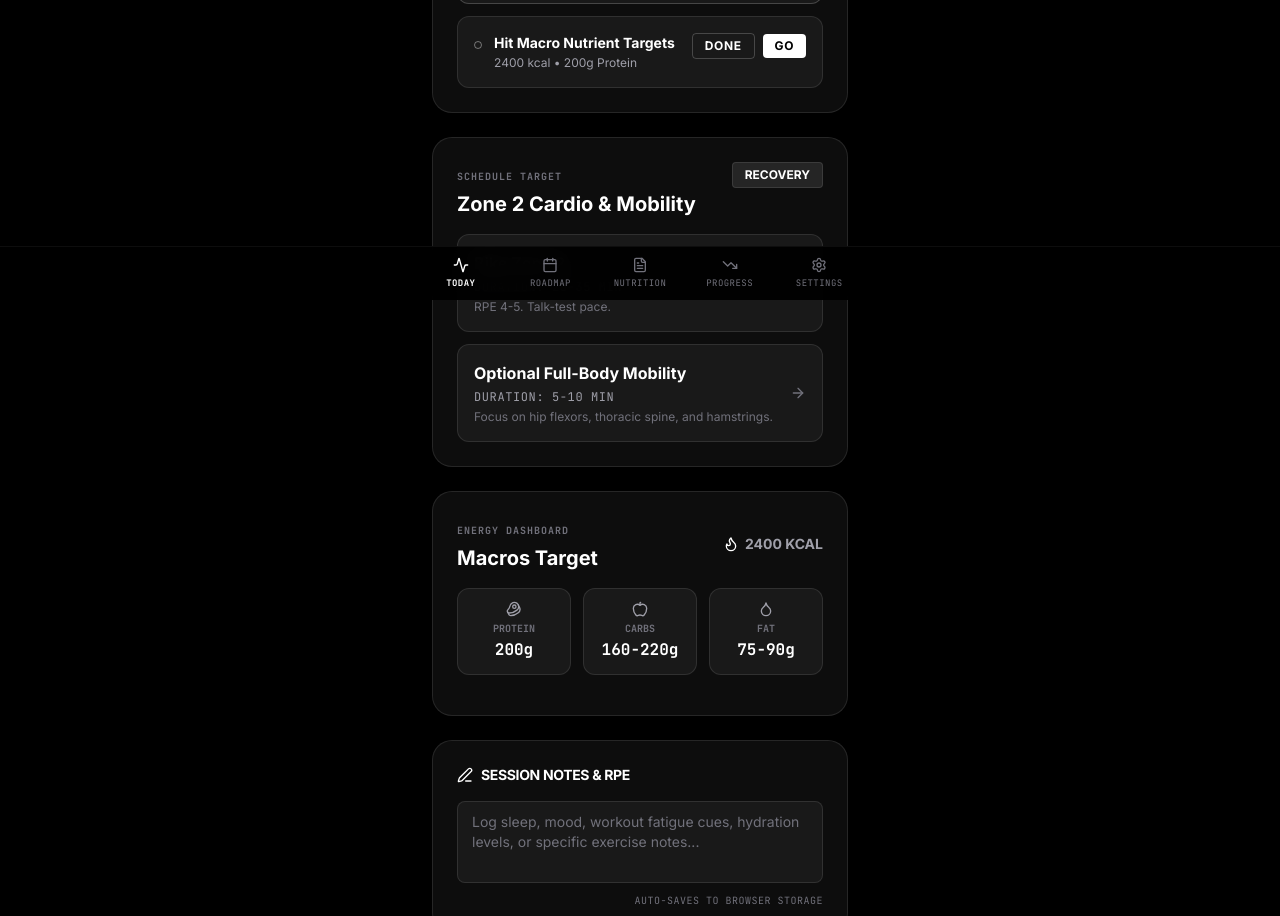
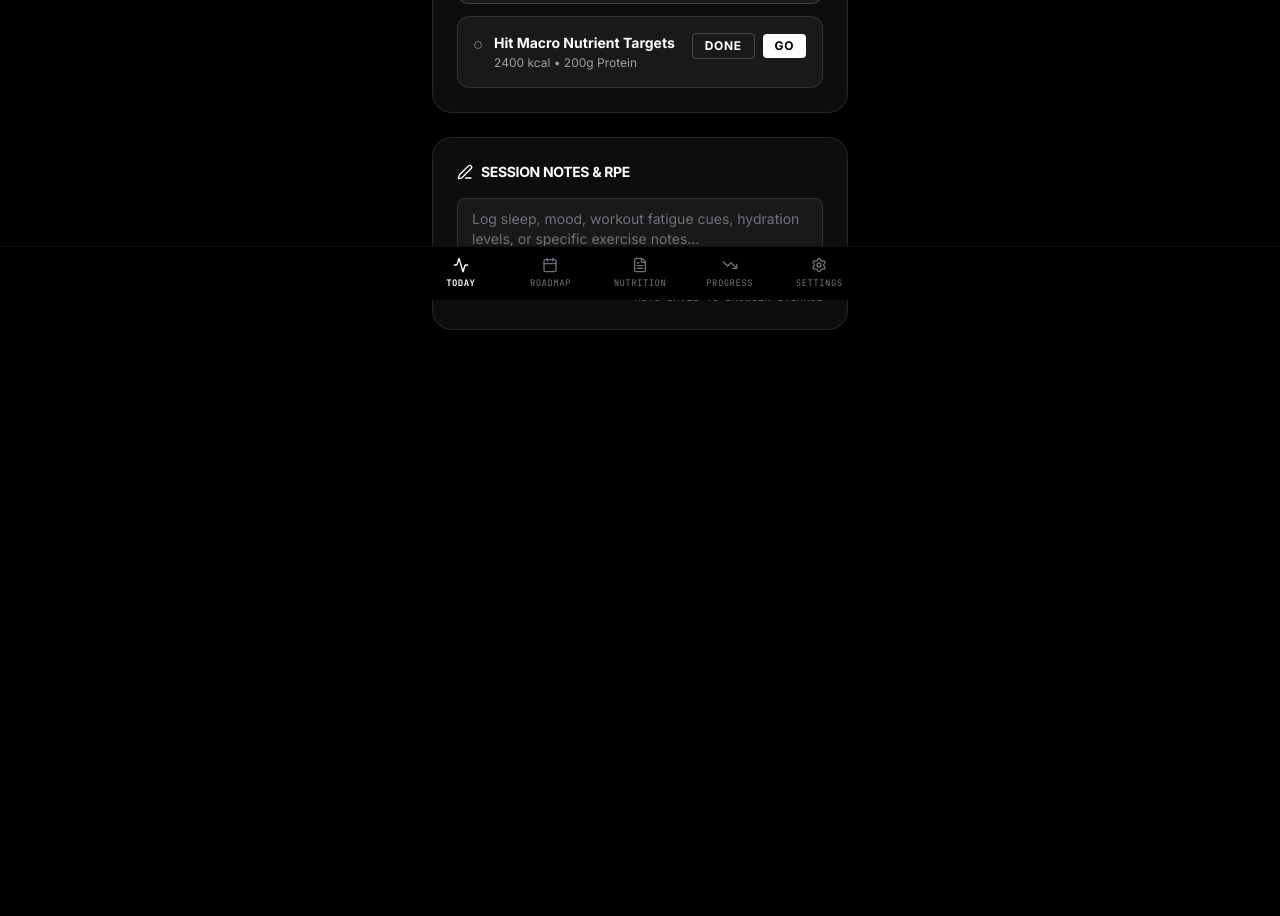
Before and after one commit to tunde7wire-dotcom/LEAN-STRONG-12-WEEK, a React (Vite) app: page / in a window 1280 px wide. Shown: the part 500-1416 px from the top of the page. After the commit the page ends 1006 px from the top, so only its background shows below. Built offline with nearby package versions, Linux system fonts and the light colour scheme.

Commit message:
refactor(ui): remove redundant workout summary card
Clean up TodayTab layout by removing the duplicate daily workout summary card to prevent UI clutter and simplify the active session interface.

```diff
--- a/src/components/TodayTab.tsx
+++ b/src/components/TodayTab.tsx
@@ -298,112 +298,6 @@ export default function TodayTab({
 
       </div>
 
-      {/* Daily Workout Summary Card - styled with apple-card */}
-      <div className="apple-card p-6 mb-6">
-        <div className="flex justify-between items-start mb-4">
-          <div>
-            <span className="text-[10px] font-mono font-bold tracking-widest text-zinc-500 uppercase">
-              Schedule Target
-            </span>
-            <h3 className="text-xl font-bold text-white mt-1">
-              {dayPlan.name}
-            </h3>
-          </div>
-          <span className={`text-xs font-bold px-3 py-1 rounded ${
-            dayPlan.isTrainingDay ? "bg-white text-black" : "bg-white/10 text-white border border-white/10"
-          }`}>
-            {dayPlan.isTrainingDay ? "STRENGTH" : "RECOVERY"}
-          </span>
-        </div>
-        {dayPlan.isTrainingDay ? (
-          <div>
-            <p className="text-xs text-zinc-400 mb-4">
-              Consists of {dayPlan.exercises.length} structured movements, focusing on progressive best sets.
-            </p>
-            <button
-              id="today-btn-start-workout"
-              onClick={onStartWorkout}
-              className="w-full bg-white text-black font-bold text-sm py-3 rounded-xl hover:bg-neutral-200 transition-all flex items-center justify-center gap-2 uppercase tracking-wider"
-            >
-              <Dumbbell className="w-4 h-4 fill-black" />
-              {workoutCompleted ? "View Session Log" : "Launch Active Session"}
-            </button>
-          </div>
-        ) : (
-          <div className="space-y-3">
-            {dayPlan.exercises.map((ex, i) => {
-              const isClickable = planStatus === 'active' && dayPlan.exercises.length > 0;
-              const Wrapper = isClickable ? "button" : "div";
-              return (
-                <Wrapper
-                  key={i}
-                  onClick={isClickable ? openTodaysSession : undefined}
-                  className={`w-full text-left bg-white/5 border border-white/10 p-4 rounded-xl ${
-                    isClickable ? "cursor-pointer hover:bg-white/10 active:scale-[0.99] transition-all" : ""
-                  }`}
-                >
-                  <div className="flex items-center justify-between">
-                    <div>
-                      <div className="font-bold text-base text-white">{ex.name}</div>
-                      <div className="text-xs text-zinc-400 mt-1 uppercase tracking-wider font-mono">Duration: {ex.reps}</div>
-                      <div className="text-xs text-zinc-500 mt-1">{ex.effortCue}</div>
-                    </div>
-                    {isClickable && (
-                      <ArrowRight className="w-4 h-4 text-zinc-500" />
-                    )}
-                  </div>
-                </Wrapper>
-              );
-            })}
-          </div>
-        )}
-      </div>
-
-      {/* Target Nutrition Section - styled with apple-card */}
-      <div className="apple-card p-6 mb-6">
-        <div className="flex items-center justify-between mb-4">
-          <div>
-            <span className="text-[10px] font-mono font-bold tracking-widest text-zinc-500 uppercase">
-              Energy Dashboard
-            </span>
-            <h3 className="text-xl font-bold text-white mt-1">
-              Macros Target
-            </h3>
-          </div>
-          <div className="flex items-center gap-1.5 text-sm font-bold text-zinc-400">
-            <Flame className="w-4 h-4 text-white" />
-            {macros.calories} KCAL
-          </div>
-        </div>
-
-        <div className="grid grid-cols-3 gap-3 mb-4">
-          <div className="bg-white/5 border border-white/10 rounded-xl p-3 text-center">
-            <Beef className="w-4 h-4 text-zinc-400 mx-auto mb-1" />
-            <span className="text-[10px] font-mono text-zinc-500 block uppercase font-bold">Protein</span>
-            <span className="text-base font-bold text-white font-mono mt-0.5 block">{macros.protein}g</span>
-          </div>
-          <div className="bg-white/5 border border-white/10 rounded-xl p-3 text-center">
-            <Apple className="w-4 h-4 text-zinc-400 mx-auto mb-1" />
-            <span className="text-[10px] font-mono text-zinc-500 block uppercase font-bold">Carbs</span>
-            <span className="text-base font-bold text-white font-mono mt-0.5 block">{macros.carbs}</span>
-          </div>
-          <div className="bg-white/5 border border-white/10 rounded-xl p-3 text-center">
-            <Droplet className="w-4 h-4 text-zinc-400 mx-auto mb-1" />
-            <span className="text-[10px] font-mono text-zinc-500 block uppercase font-bold">Fat</span>
-            <span className="text-base font-bold text-white font-mono mt-0.5 block">{macros.fat}</span>
-          </div>
-        </div>
-
-        {dayPlan.isTrainingDay && (
-          <div className="bg-white/5 border border-white/10 p-3.5 rounded-xl flex items-start gap-2.5">
-            <span className="text-[10px] text-black bg-white px-1.5 py-0.5 rounded font-extrabold font-mono">POST</span>
-            <p className="text-xs text-zinc-400 leading-relaxed">
-              Consume a 35-50g high-quality protein shake 30-60 mins post-workout.
-            </p>
-          </div>
-        )}
-      </div>
-
       {/* Daily Notes Panel - styled with apple-card */}
       <div className="apple-card p-6">
         <div className="flex justify-between items-center mb-4">
```
